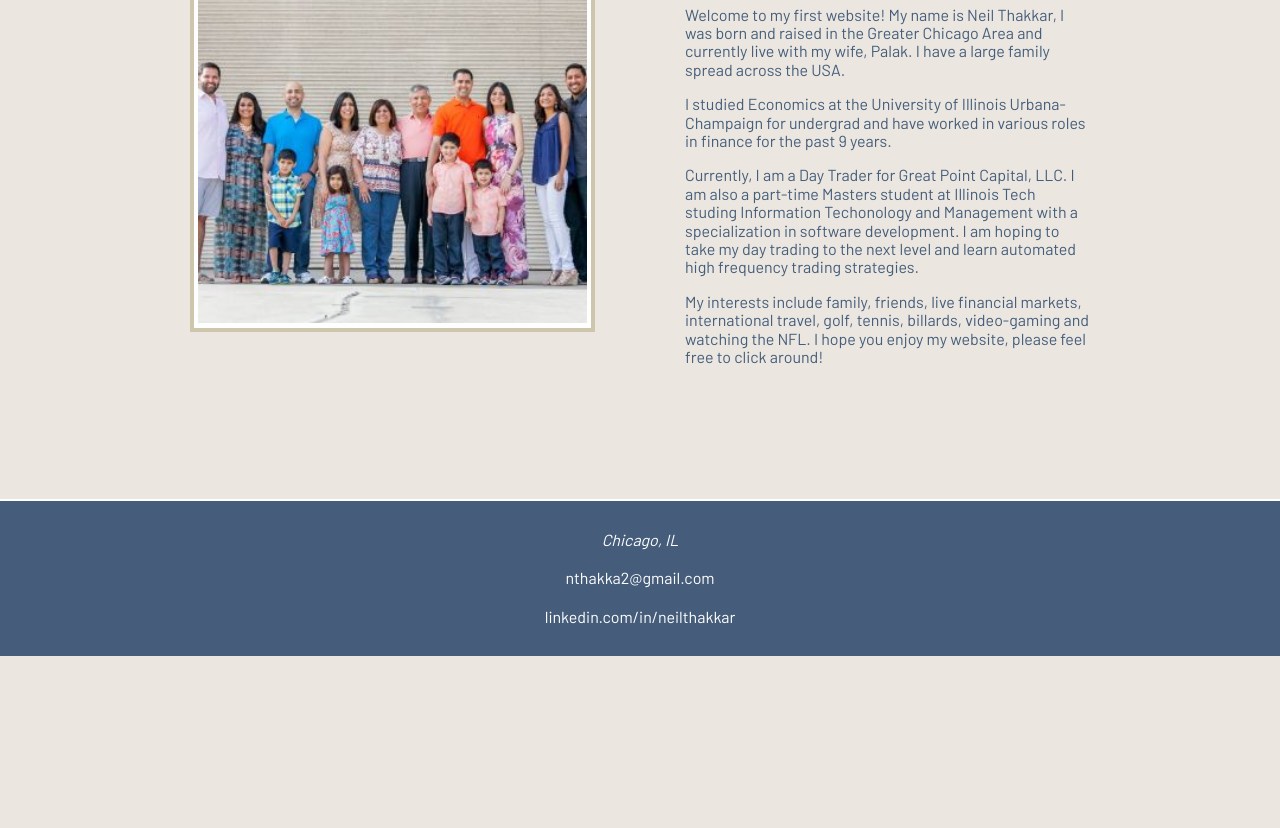
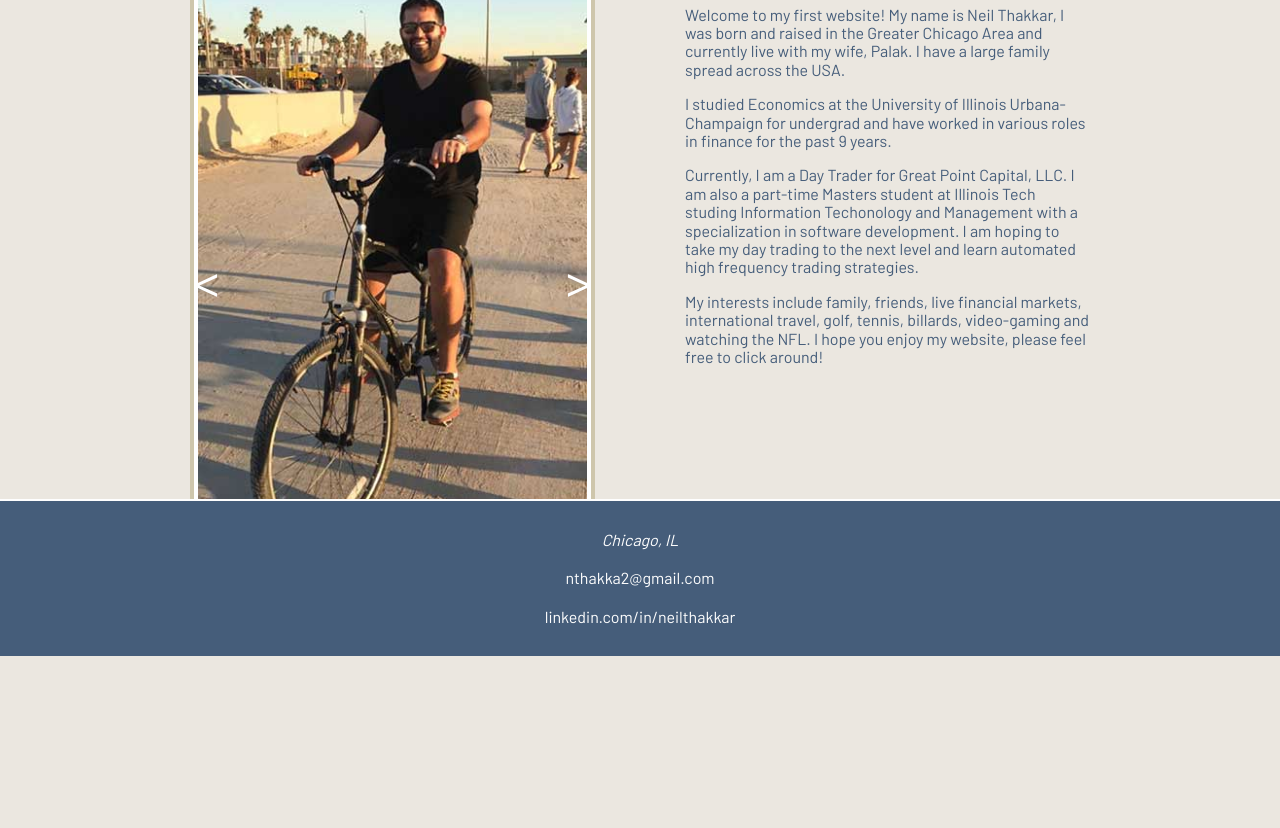
Before and after one commit to nthakka2/itmd361_project3, a plain HTML site: page index.html in a window 1280 px wide. Shown: the part 144-972 px from the top of the page. Before the commit the page ends 826 px from the top, so only its background shows below. Drawn offline with Linux system fonts and the light colour scheme.

Commit message:
first draft
working on photo slider

```diff
--- a/index.html
+++ b/index.html
@@ -2,11 +2,11 @@
 <html lang="en">
 <head>
   <meta charset="utf-8">
+  <title>About Me</title>
   <link rel="stylesheet" type="text/css" href="normalize.css">
   <link rel="stylesheet" type="text/css" href="styles.css">
   <link href="https://fonts.googleapis.com/css?family=Barlow:400,700" rel="stylesheet">
-  <title>About Me</title>
-</head>
+  </head>
 <body>
 <header>
   <nav>
@@ -19,8 +19,22 @@
   </header>
 <div class="container">
   <div class="column left">
-    <div class="img-frame">
-      <img src="image2.jpg" title="Picture of Neil's Family" alt="picture of neil's family">
+    <div class="img-slider">
+
+      <div class="slide">
+        <img src="neilAndPal.jpg" title="picture of neil and palak" alt="picture of neil and palak">
+      </div>
+
+      <div class="slide">
+        <img src="neilOnBike.jpg" title="picture of neil" alt="picture of neil">
+      </div>
+
+      <div class="slide">
+        <img src="torreyPinesGolfCourse.jpg" title="picture of neil at torrey" alt="picture of neil at torrey">
+      </div>
+
+      <a class="arrow" id="left-arrow"><</a>
+      <a class="arrow" id="right-arrow">></a>
     </div>
   </div>
   <div class="column right">
@@ -39,5 +53,6 @@
     <li>linkedin.com/in/neilthakkar</li>
   </ul>
 </footer>
+<script type="text/javascript" src="scripts.js"></script>
 </body>
 </html>
--- /dev/null
+++ b/scripts.js
@@ -0,0 +1,46 @@
+var slideIndex = 1;
+
+document.addEventListener("DOMContentLoaded", function() {
+  //add var to javascript
+
+  var leftArrow = document.getElementById("left-arrow");
+  var rightArrow = document.getElementById("right-arrow");
+
+  //add event listener for arrow clicks (how to streamline arrow code)
+  rightArrow.addEventListener("click", plusSlides('next'));
+
+  //add event listener for arrow clicks
+  //leftArrow.addEventListener("click", plusSlides('prev'));
+
+
+
+});
+
+// Next/previous controls
+  function plusSlides(direction) {
+    if(direction == 'next') {
+      showSlides(slideIndex += 1);
+    } else {
+      showSlides(slideIndex -= 1);
+    }
+  }
+
+  // Thumbnail image controls
+  // currentSlide(n) {
+    //showSlides(slideIndex = n);
+  //}
+
+  function showSlides(n){
+    alert(slideIndex);
+    var i;
+    //create array of all slides
+    var slides = document.getElementsByClassName("slide");
+    //select which slide to display
+    if (n > slides.length) {slideIndex = 1}
+    if (n < 1) {slideIndex = slides.length}
+    for (i = 0; i < slides.length; i++) {
+        slides[i].style.display = "none";
+    }
+
+    slides[slideIndex-1].style.display = "block";
+  }
--- a/styles.css
+++ b/styles.css
@@ -23,11 +23,32 @@ img {
   height: auto;
 }
 
-.img-frame {
+.img-slider {
+  position: relative;
   border: 4px solid #CEC6AC;
   padding: 4px 4px 2px 4px;
   background-color: #fefefe;
 }
+
+.slide {
+  display: none;
+}
+
+.arrow {
+  color: #fefefe;
+  font-size: 50px;
+  position: absolute;
+  top: 50%;
+}
+
+#left-arrow {
+  left: 0;
+}
+
+#right-arrow {
+  right: 0;
+}
+
 
 .bio-pic {
   max-width: 150px;
```
Also changed, not shown: neilAndPal.jpg (added), neilOnBike.jpg (added), torreyPinesGolfCourse.jpg (added).
